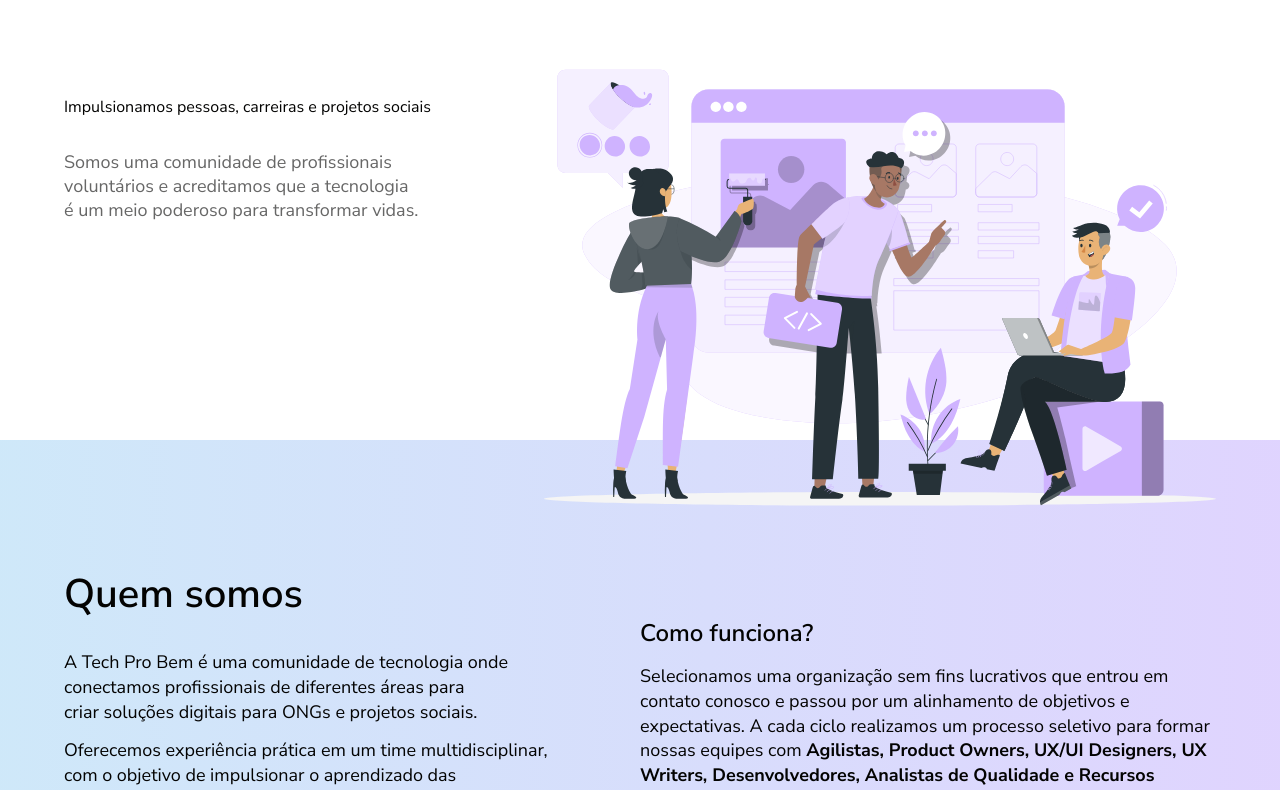
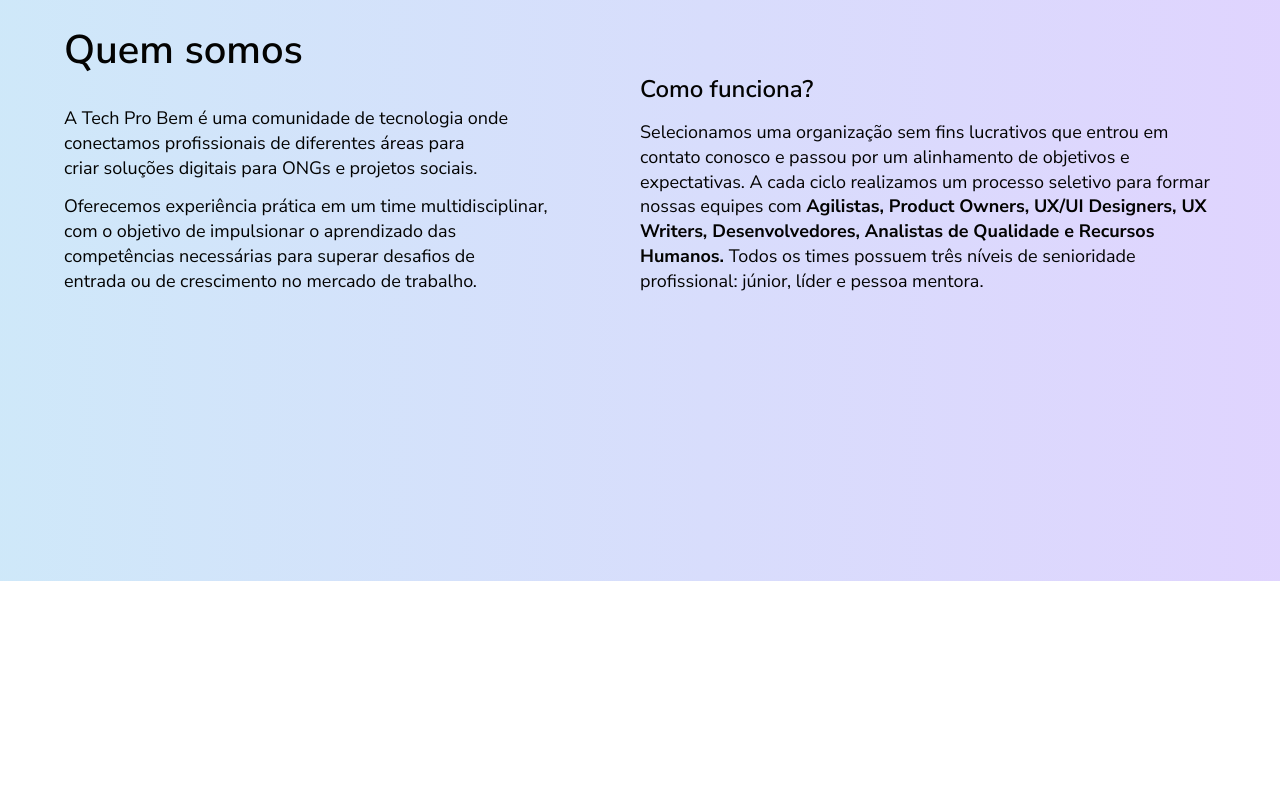
Before and after one commit to tech-pro-bem/institutional-tech-pro-bem, a Next.js app: page / in a window 1280 px wide. Shown: the top 790 px of the page. Built offline with nearby package versions, Linux system fonts and the light colour scheme.

Commit message:
feat: remove section begin

```diff
--- a/app/components/SessionBegin/index.tsx
+++ /dev/null
@@ -1,22 +0,0 @@
-import Image from 'next/image'
-import inicioLogo from '../../../public/inicio.svg'
-import styles from './style.module.css'
-
-export function SessionBegin() {
-  return (
-    <section className={styles.inicio}>
-      <div className={`${styles.layout_begin} container`}>
-        <div className={styles.text}>
-          <h1 className={styles.title}>
-            Impulsionamos pessoas, carreiras e projetos sociais
-          </h1>
-          <p className={styles.description}>
-            Somos uma comunidade de profissionais voluntários e acreditamos que
-            a tecnologia é um meio poderoso para transformar vidas.
-          </p>
-        </div>
-        <Image src={inicioLogo} alt="Logo Inicio" />
-      </div>
-    </section>
-  )
-}
--- a/app/components/SessionBegin/style.module.css
+++ /dev/null
@@ -1,79 +0,0 @@
-.layout_begin {
-  padding-top: 2rem;
-  display: flex;
-  flex-direction: column;
-  align-items: center;
-}
-
-.layout_begin img {
-  margin-top: 2.5rem;
-  width: 100%;
-  max-width: 21.875rem;
-}
-
-.text {
-  color: var(--neutral-black);
-  width: 100%;
-}
-
-.description {
-  margin-top: 2rem;
-  font-size: var(--fs-4);
-  font-weight: var(--fw-400);
-  line-height: 1.35;
-  opacity: 0.6;
-}
-
-@media (min-width: 48em) and (max-width: 79.9375em) {
-  .layout_begin {
-    justify-content: center;
-    flex-direction: row;
-  }
-  .layout_begin img {
-    width: 100%;
-    height: auto;
-    margin-top: 0;
-    transform: translateY(60px);
-    min-width: 18.75rem;
-    max-width: 42rem;
-  }
-
-  .text {
-    width: 100%;
-    max-width: 29.375rem;
-  }
-
-  .title {
-    margin-top: 0.5rem;
-  }
-}
-
-@media (min-width: 80em) {
-  .layout_begin {
-    justify-content: center;
-    flex-direction: row;
-    align-items: flex-start;
-    gap: 1.875rem;
-  }
-  .layout_begin img {
-    width: 42rem;
-    height: 32rem;
-    margin-top: 0;
-    max-width: 42rem;
-  }
-
-  .text {
-    padding: 3.5rem 0 0 0;
-    gap: 2rem;
-    width: 40%;
-  }
-
-  .title {
-    margin-top: 0.5rem;
-  }
-
-  .description {
-    font-size: var(--fs-5);
-    line-height: 1.5rem;
-  }
-}
--- a/app/globals.css
+++ b/app/globals.css
@@ -97,7 +97,7 @@
 .h1 {
   font-size: var(--fs-9);
   font-weight: var(--fw-300);
-  line-height: 3rem;
+  line-height: 1.2;
   opacity: 0.87;
 }
 
@@ -120,21 +120,14 @@
 }
 
 .container {
-  max-width: 1170px;
+  max-width: 73.125rem;
   margin-inline: auto;
   width: 90%;
 }
 
-@media (min-width: 48em) and (max-width: 79.9375em) {
-  .h1 {
-    line-height: 2.8rem;
-    font-size: var(--fs-9);
-  }
-}
-
 @media (min-width: 80em) {
   .h1 {
-    line-height: 3.8rem;
+    line-height: 1.07;
     font-size: var(--fs-10);
   }
   .body1 {
--- a/app/page.tsx
+++ b/app/page.tsx
@@ -1,10 +1,8 @@
 import { SessionAboutUs } from './components/SessionAboutUs'
-import { SessionBegin } from './components/SessionBegin'
 
 export default function Home() {
   return (
     <main>
-      <SessionBegin />
       <SessionAboutUs />
     </main>
   )
```
